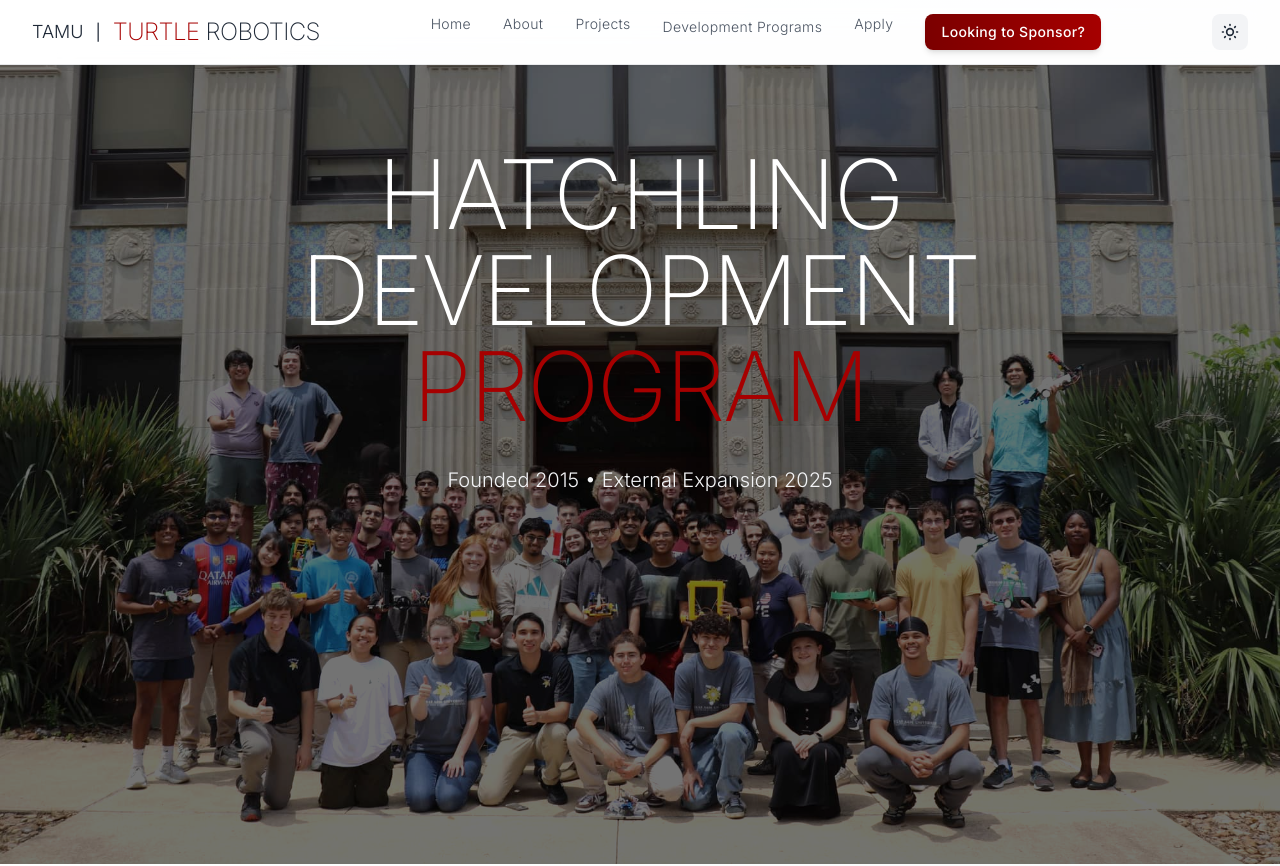
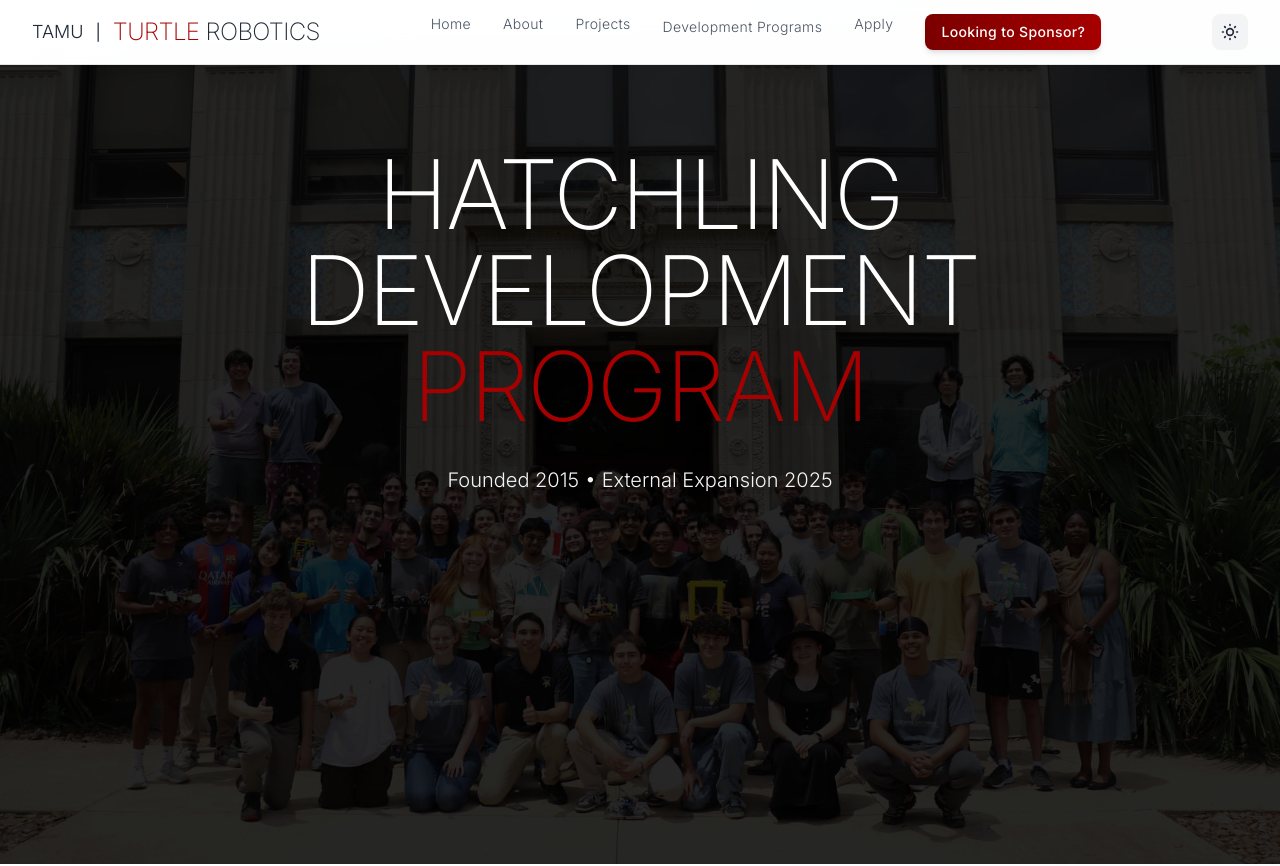
Before and after one commit to turtle-robotics/Turtle-website, a React (Vite) app: page /hatchling in a window 1280 px wide. Shown: the top 866 px of the page. Built offline with nearby package versions, Linux system fonts and the light colour scheme.

Commit message:
Update Hatchling.jsx

```diff
--- a/src/pages/Hatchling.jsx
+++ b/src/pages/Hatchling.jsx
@@ -63,7 +63,7 @@ const Hatchling = () => {
   />
 
   {/* Overlay for light contrast */}
-  <div className="absolute inset-0 bg-black/55 dark:bg-black/55"></div>
+  <div className="absolute inset-0 bg-black/85 dark:bg-black/85"></div>
 
   {/* Text only — no box */}
   <div className="relative text-center z-10 max-w-6xl mx-auto -translate-y-36">
```
